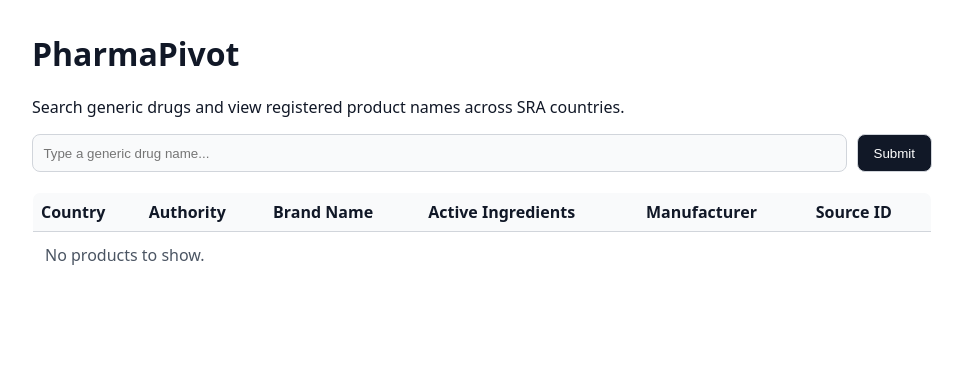
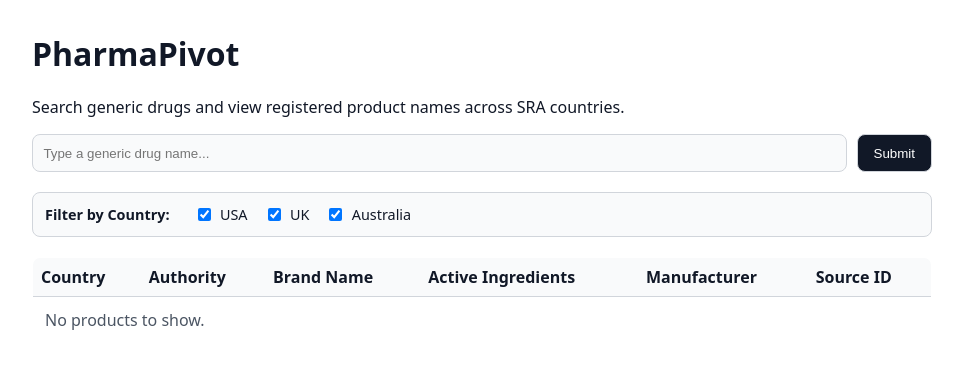
Before and after one commit to DaKheera47/rx, a FastAPI app: page / in a window 1280 px wide. Shown: the top 369 px of the page, without its empty margins (158-1121 px from the left). Run offline with FastAPI, Linux system fonts and the light colour scheme.

Commit message:
filter by country

```diff
--- a/src/pharma_pivot/web/templates/index.html
+++ b/src/pharma_pivot/web/templates/index.html
@@ -78,6 +78,25 @@
       .htmx-request.htmx-indicator {
         display: inline-flex;
       }
+
+      .filter-group {
+        display: flex;
+        gap: 1rem;
+        margin-bottom: 1rem;
+        padding: 0.75rem;
+        border: 1px solid var(--border);
+        border-radius: 8px;
+        background: var(--surface);
+        align-items: center;
+      }
+
+      .filter-group label {
+        display: flex;
+        align-items: center;
+        gap: 0.4rem;
+        cursor: pointer;
+        font-size: 0.9rem;
+      }
     </style>
   </head>
   <body>
@@ -108,9 +127,47 @@
         <span>Loading...</span>
       </div>
 
+      <div class="filter-group" style="margin-top: 1.25rem">
+        <span style="font-weight: 600; font-size: 0.9rem; margin-right: 0.5rem">Filter by Country:</span>
+        <label><input type="checkbox" name="country" value="USA" checked /> USA</label>
+        <label><input type="checkbox" name="country" value="UK" checked /> UK</label>
+        <label><input type="checkbox" name="country" value="Australia" checked /> Australia</label>
+      </div>
+
       <section id="results" style="margin-top: 1.25rem">
         {% include 'partials/results_table.html' %}
       </section>
     </main>
+
+    <script>
+      function applyFilters() {
+        const selectedCountries = Array.from(document.querySelectorAll('input[name="country"]:checked')).map(
+          (cb) => cb.value
+        );
+        const rows = document.querySelectorAll("#results-table tbody tr");
+
+        rows.forEach((row) => {
+          if (row.classList.contains("no-results-row")) return;
+          const country = row.getAttribute("data-country");
+          if (selectedCountries.includes(country)) {
+            row.style.display = "";
+          } else {
+            row.style.display = "none";
+          }
+        });
+      }
+
+      document.addEventListener("change", (e) => {
+        if (e.target.name === "country") {
+          applyFilters();
+        }
+      });
+
+      document.addEventListener("htmx:afterSwap", (e) => {
+        if (e.detail.target.id === "results") {
+          applyFilters();
+        }
+      });
+    </script>
   </body>
 </html>
--- a/src/pharma_pivot/web/templates/partials/results_table.html
+++ b/src/pharma_pivot/web/templates/partials/results_table.html
@@ -6,7 +6,7 @@
 <p><strong>RXCUI:</strong> {{ rxcui }}</p>
 {% endif %}
 
-<table style="width: 100%; border-collapse: collapse; border: 1px solid var(--border); border-radius: 8px; overflow: hidden">
+<table id="results-table" style="width: 100%; border-collapse: collapse; border: 1px solid var(--border); border-radius: 8px; overflow: hidden">
   <thead>
     <tr style="background: var(--surface)">
       <th style="text-align: left; border-bottom: 1px solid var(--border); padding: 0.5rem">Country</th>
@@ -19,7 +19,7 @@
   </thead>
   <tbody>
     {% for item in results %}
-    <tr>
+    <tr data-country="{{ item.country }}">
       <td style="padding: 0.5rem; border-bottom: 1px solid var(--border)">{{ item.country }}</td>
       <td style="padding: 0.5rem; border-bottom: 1px solid var(--border)">{{ item.authority }}</td>
       <td style="padding: 0.5rem; border-bottom: 1px solid var(--border)">{{ item.brand_name }}</td>
@@ -28,7 +28,7 @@
       <td style="padding: 0.5rem; border-bottom: 1px solid var(--border)">{{ item.registration_id or '-' }}</td>
     </tr>
     {% else %}
-    <tr>
+    <tr class="no-results-row">
       <td colspan="6" style="padding: 0.75rem; color: var(--muted)">No products to show.</td>
     </tr>
     {% endfor %}
```
